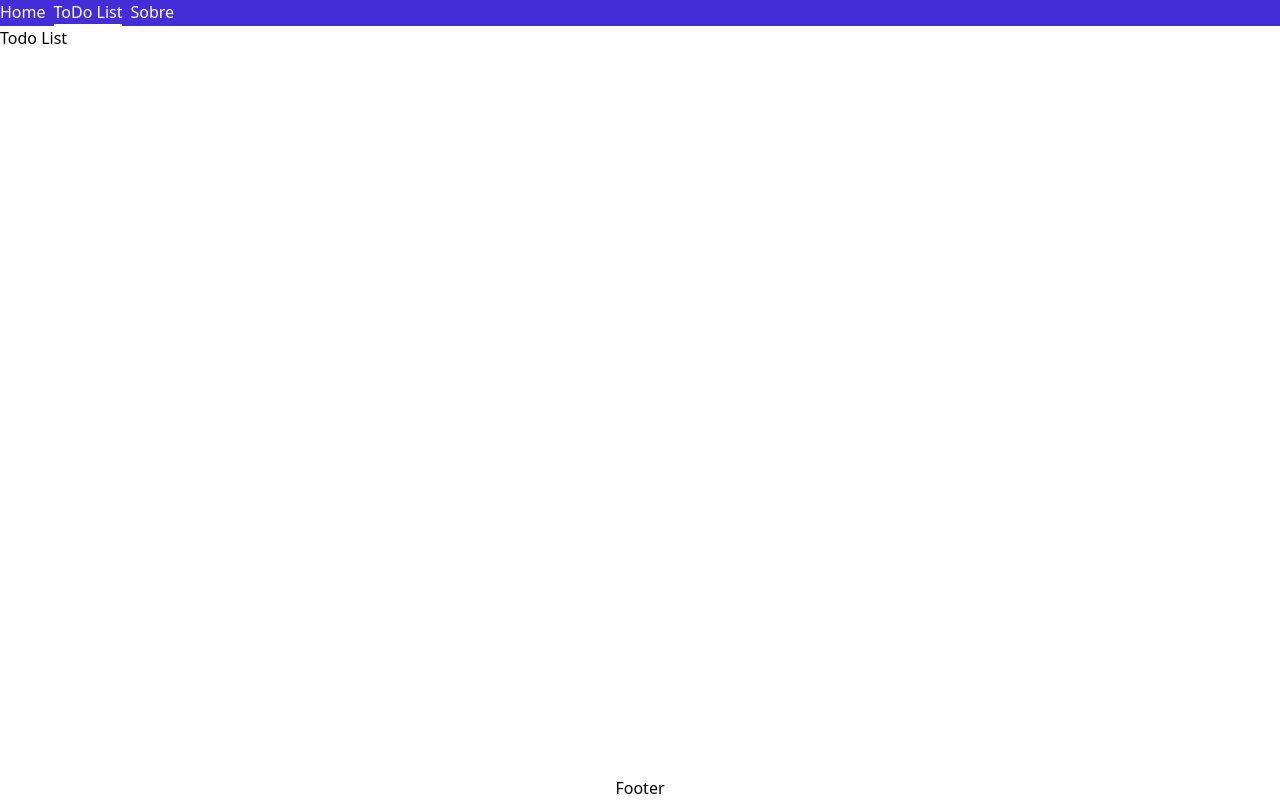
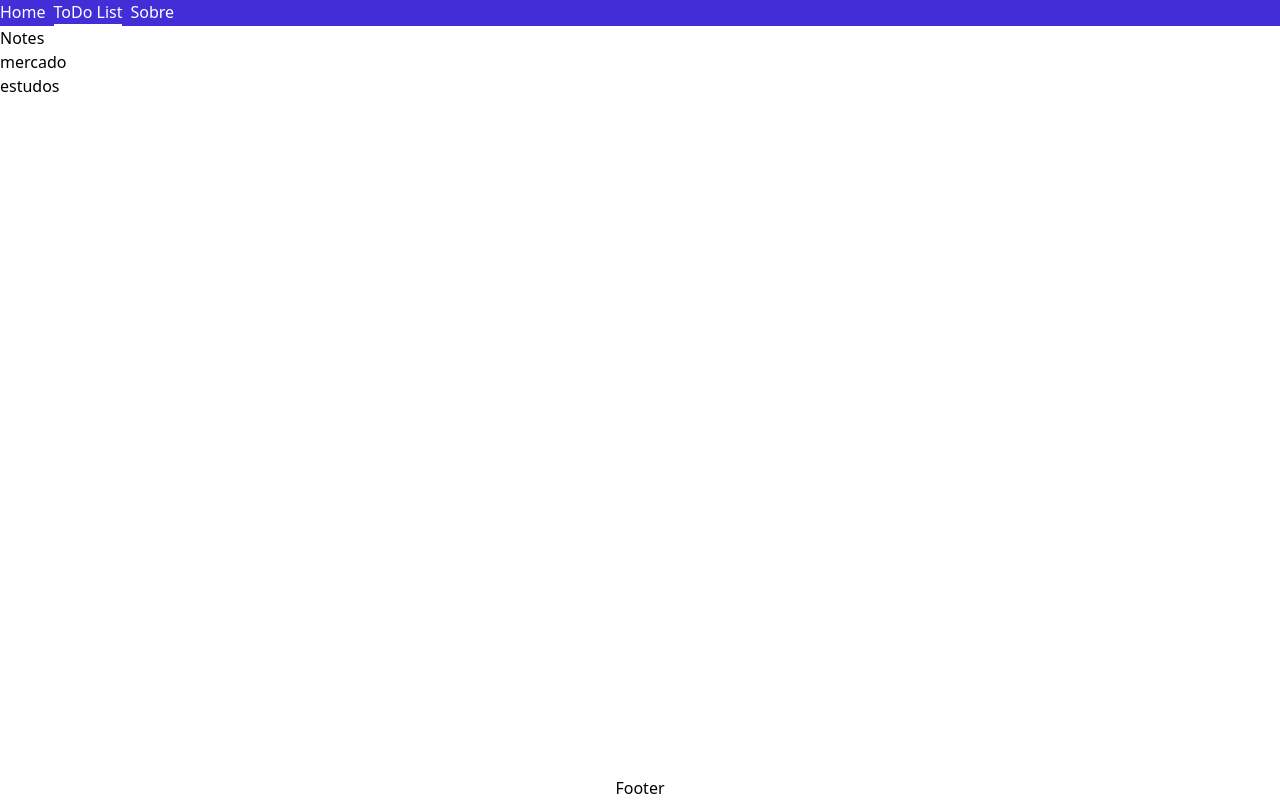
Before and after one commit to theJRodrigues/ToDo-CRUD, a React (Vite) app: page /todo-list in a window 1280 px wide. Built offline with nearby package versions, Linux system fonts and the light colour scheme; data requests are answered from the project's data file.

Commit message:
create aside navbar categories and update json file

```diff
--- /dev/null
+++ b/src/components/AsideCategories/AsideCategoires.tsx
@@ -0,0 +1,25 @@
+interface Category{
+    id: string,
+    category: string
+}
+
+interface AsideCategoiresProps{
+    categories: Category[]
+}
+
+const AsideCategoires = ({categories}: AsideCategoiresProps) => {
+    console.log(categories)
+  return (
+    <aside>
+      <nav>
+        <ul>
+            {categories?.map((category) =>(
+                <li key={category.id}>{category.category}</li>)
+            )}
+        </ul>
+      </nav>
+    </aside>
+  );
+};
+
+export default AsideCategoires;
--- /dev/null
+++ b/src/components/AsideCategories/NavCategories.tsx
@@ -0,0 +1,13 @@
+const NavCategories = ({ categories}) => {
+  return (
+    <nav>
+      <ul>
+        {categories?.map((category) => (
+          <li key={category.id}>{category.category}</li>
+        ))}
+      </ul>
+    </nav>
+  );
+};
+
+export default NavCategories;
--- /dev/null
+++ b/src/components/ContentCategories/ContentCategories.tsx
@@ -0,0 +1,7 @@
+const ContentCategories = () => {
+  return (
+    <div>ContentCategories</div>
+  )
+}
+
+export default ContentCategories
--- a/src/db/db.json
+++ b/src/db/db.json
@@ -1,29 +1,29 @@
 {
-  "categories": [
+  "notes": [
     {
-      "id": 1,
+      "id": "609fdc5e-ebc3-492f-91b5-9d70757a55c9",
       "category": "mercado",
-      "content": [
+      "contents": [
         {
-          "id": 1,
-          "titulo": "Coisas a comprar",
-          "conteudo": "Leite arroz frutas carnes"
+          "id": "7245e2e6-364c-4719-a102-e7ce2c253330",
+          "title": "Coisas a comprar",
+          "content": "Leite arroz frutas carnes"
         },
         {
-          "id": 2,
-          "titulo": "Coisas a comprar",
-          "conteudo": "Leite arroz frutas carnes"
+          "id": "f417259c-80bc-41b4-a4ff-27bd88045db9",
+          "title": "Coisas a comprar",
+          "content": "Leite arroz frutas carnes"
         }
       ]
     },
     {
-      "id": 2,
+      "id": "2a65f439-66ec-42e6-9f5a-5a951c2eec48",
       "category": "estudos",
-      "content": [
+      "contents": [
         {
-          "id": 1,
-          "titulo": "react",
-          "conteudo": "teste"
+          "id": "a17b331c-f017-4a1a-90ef-76bc51e216b7",
+          "title": "react",
+          "content": "teste"
         }
       ]
     }
--- a/src/main.tsx
+++ b/src/main.tsx
@@ -8,10 +8,10 @@ import { QueryClient, QueryClientProvider } from "@tanstack/react-query";
 
 //Pages
 import Home from "./pages/Home.tsx";
-import TodoList from "./pages/TodoPage/TodoList.tsx";
-import CreateTodo from "./pages/TodoPage/CreateTodo.tsx";
-import UpdateTodo from "./pages/TodoPage/UpdateTodo.tsx";
-import DeleteTodo from "./pages/TodoPage/DeleteTodo.tsx";
+import NoteList from "./pages/NotesPage/NoteList.tsx";
+import CreateTodo from "./pages/NotesPage/CreateTodo.tsx";
+import UpdateTodo from "./pages/NotesPage/UpdateTodo.tsx";
+import DeleteTodo from "./pages/NotesPage/DeleteTodo.tsx";
 import About from "./pages/About.tsx";
 
 //Components
@@ -27,7 +27,7 @@ createRoot(document.getElementById("root")!).render(
       <QueryClientProvider client={queryClient}>
         <Routes>
           <Route path="/" element={<Home />} />
-          <Route path="todo-list" element={<TodoList />}>
+          <Route path="todo-list" element={<NoteList />}>
             <Route path="create-todo" element={<CreateTodo />} />
             <Route path="delete-todo" element={<DeleteTodo />} />
             <Route path="update-todo" element={<UpdateTodo />} />
--- /dev/null
+++ b/src/pages/NotesPage/NoteList.tsx
@@ -0,0 +1,37 @@
+import AsideCategoires from "../../components/AsideCategories/AsideCategoires";
+import api from "../../services/Api";
+import { useQuery } from "@tanstack/react-query";
+
+
+export interface Notes{
+  id: string,
+  category: string,
+  contents:{
+    id: string,
+    title: string,
+    content: string
+  }
+}
+const NoteList = () => {
+  const { data: notes, isLoading } = useQuery<Notes[]>({
+    queryKey: ["notes"],
+    queryFn: async () => {
+      const data = await api.get("/notes");
+      return data.data;
+    },
+  });
+
+  const categories = notes?.map(note => {
+    return {id: note.id, category: note.category}})
+  return (
+    <main className="w-full grow-1">
+      <h1>Notes</h1>
+     <section>
+      <AsideCategoires categories={categories}/>
+
+     </section>
+    </main>
+  );
+};
+
+export default NoteList;
--- a/src/pages/TodoPage/AsideCategories.tsx
+++ /dev/null
@@ -1,13 +0,0 @@
-const AsideCategories = ({categories}) => {
-  return (
-    <aside>
-        <ul>
-        {categories.map(category => (
-            <li>{category}</li>
-        ))}
-        </ul>
-    </aside>
-  )
-}
-
-export default AsideCategories
--- a/src/pages/TodoPage/TodoList.tsx
+++ /dev/null
@@ -1,24 +0,0 @@
-import { useEffect, useState } from "react";
-// import { Outlet, useMatch } from "react-router";
-import api from "../../services/Api";
-import { useQuery } from "@tanstack/react-query";
-
-const TodoList = () => {
-  const {data, isLoading }= useQuery({queryKey:['todo'],
-  queryFn:async () =>{
-      const data = await api.get("http://localhost:3000/categories")
-      return data.data}})
-
-
-  // const location = useMatch("/todo-list");
-  // const isCreateTodo = !location;
-  console.log(data, isLoading)
-  return (
-    <div className="w-full grow-1">
-      <h1>Todo List</h1>
-
-    </div>
-  );
-};
-
-export default TodoList;
```
Also changed, not shown: src/pages/NotesPage/CreateTodo.tsx (renamed from src/pages/TodoPage/CreateTodo.tsx), src/pages/NotesPage/DeleteTodo.tsx (renamed from src/pages/TodoPage/DeleteTodo.tsx), src/pages/NotesPage/UpdateTodo.tsx (renamed from src/pages/TodoPage/UpdateTodo.tsx).
